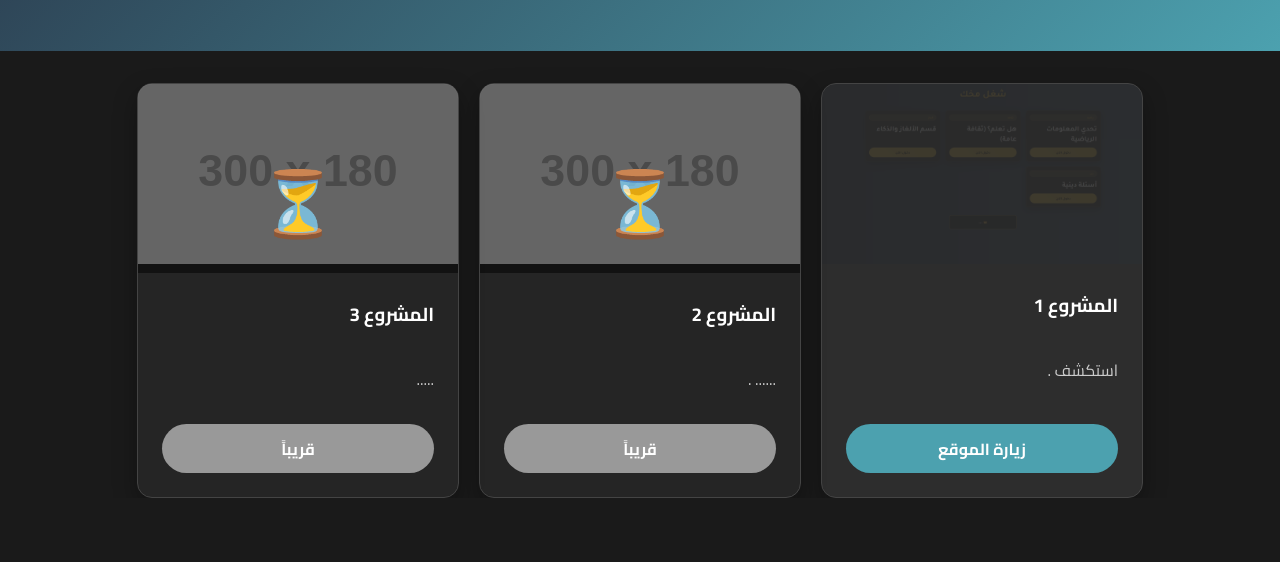
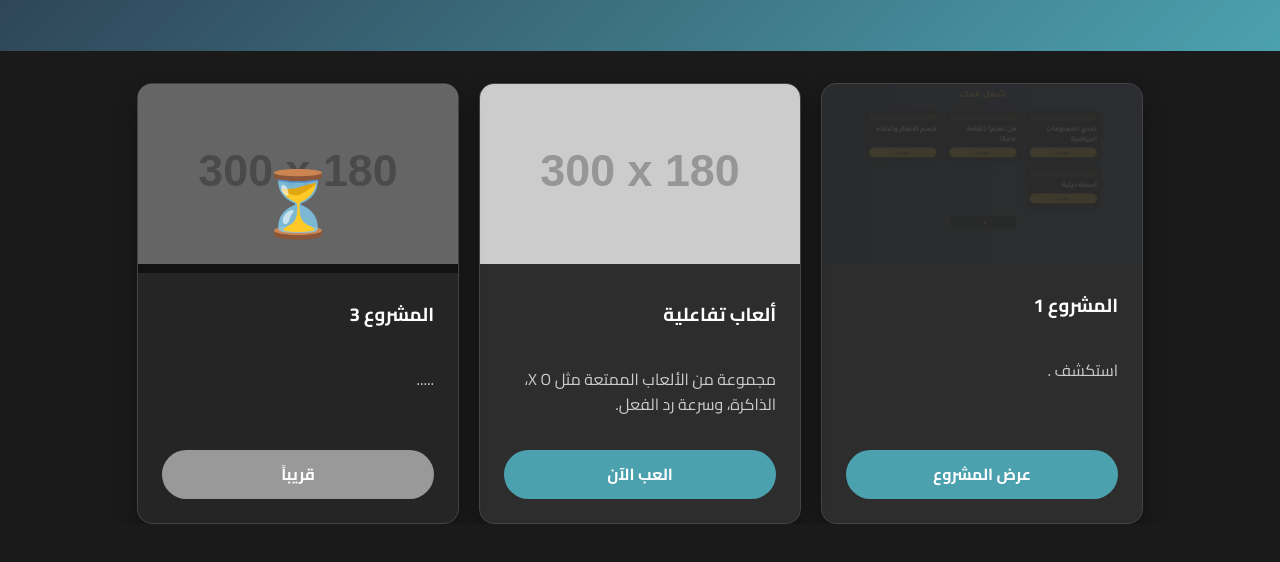
Before and after one commit to lamgad2007-tech/project2, a plain HTML site: page index.html in a window 1280 px wide. Shown: the part 116-678 px from the top of the page. Drawn offline with Linux system fonts and the light colour scheme; placeholder pictures from the web are drawn by us.

Commit message:
Add files via upload

```diff
--- a/index.html
+++ b/index.html
@@ -74,20 +74,19 @@
                 <div class="project-info">
                     <h3> المشروع  1</h3>
                     <p>  استكشف .</p>
-                    <a href="https://lamgad2007-tech.github.io/amjad-/" class="btn" target="_blank">زيارة الموقع</a>
+                    <a href="https://lamgad2007-tech.github.io/amjad-/" class="btn">عرض المشروع</a>
                 </div>
             </div>
 
             <!-- المشروع الثاني -->
-            <div class="project-card coming-soon hidden">
+            <div class="project-card hidden">
                 <div class="img-container">
                     <img src="https://via.placeholder.com/300x180" alt="">
-                    <div class="coming-soon-overlay">⏳</div>
                 </div>
                 <div class="project-info">
-                    <h3> المشروع  2</h3>
-                    <p>   ...... .</p>
-                    <a href="#" class="btn" style="background: #999; cursor: not-allowed;">قريباً</a>
+                    <h3>ألعاب تفاعلية</h3>
+                    <p>مجموعة من الألعاب الممتعة مثل X O، الذاكرة، وسرعة رد الفعل.</p>
+                    <a href="project2.html" class="btn">العب الآن</a>
                 </div>
             </div>
 
```
